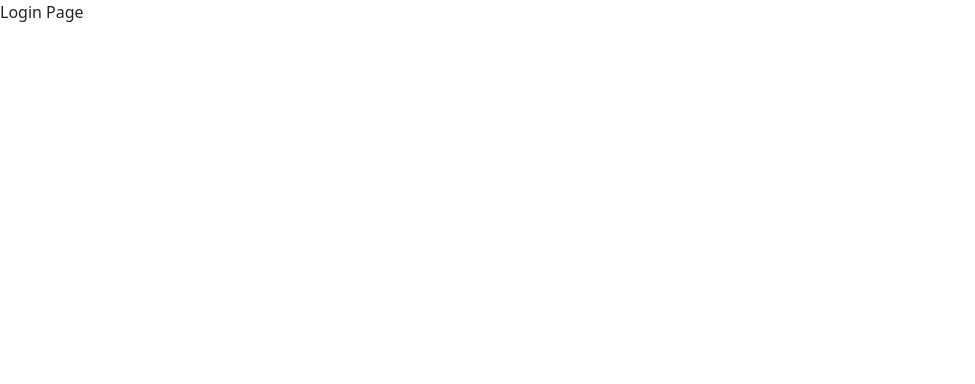
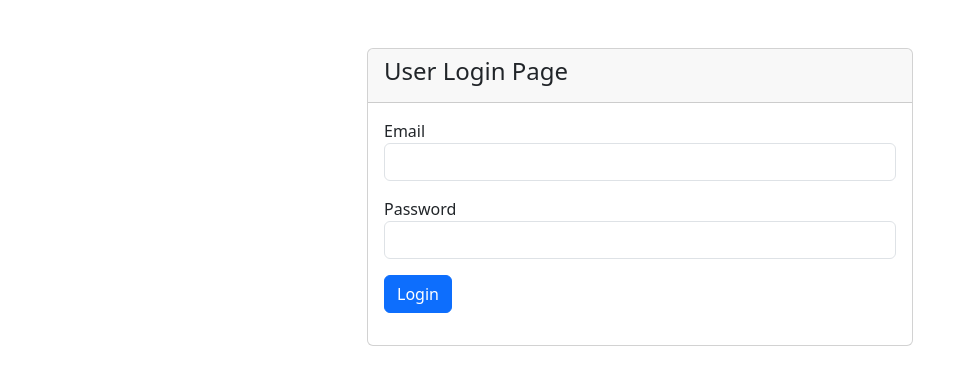
Before and after one commit to NuwanTheekshana/jobs-consultation, a React (Create React App) app: page /login in a window 1280 px wide. Shown: the top 384 px of the page, without its empty margins (0-975 px from the left). Built offline with nearby package versions, Linux system fonts and the light colour scheme.

Commit message:
create registration & login UI

```diff
--- a/package.json
+++ b/package.json
@@ -8,10 +8,14 @@
     "@testing-library/user-event": "^13.5.0",
     "axios": "^1.5.0",
     "bootstrap": "^5.3.1",
+    "echarts": "^5.4.3",
     "react": "^18.2.0",
     "react-dom": "^18.2.0",
+    "react-quill": "^2.0.0",
     "react-router-dom": "^6.15.0",
     "react-scripts": "5.0.1",
+    "simple-datatables": "^8.0.0",
+    "tinymce": "^6.7.0",
     "web-vitals": "^2.1.4"
   },
   "scripts": {
--- a/src/App.js
+++ b/src/App.js
@@ -1,14 +1,19 @@
 import './App.css';
 import Registration from './Auth/Register';
 import Login from './Auth/Login';
+import Home from './Home';
+import PrivateRoute from './PrivateRoute';
 import { BrowserRouter as Router, Route, Routes, Link, Navigate } from 'react-router-dom';
 
 function App() {
   return (
     <Router>
       <Routes>
-        <Route path="/Login" element={<Login />} />
-        <Route path="/Register" element={<Registration />} />
+        <Route path="/login" element={<Login />} />
+        <Route path="/register" element={<Registration />} />
+
+        {/* Use PrivateRoute for the protected route */}
+        <Route path="/home" element={<PrivateRoute element={<Home />} />} />
       </Routes>
     </Router>
   );
--- a/src/Auth/Login.js
+++ b/src/Auth/Login.js
@@ -2,10 +2,84 @@ import React, { Fragment, useState } from 'react';
 import axios from 'axios';
 import { useNavigate } from 'react-router-dom';
 
-function Register() {
+function Login() {
+
+    const [Email, setEmail] = useState('');
+    const [Password, setPassword] = useState('');
+
+    const navigate = useNavigate();
+
+    const handleEmailChange = (value) => {
+        setEmail(value);
+    };
+
+    const handlePasswordChange = (value) => {
+        setPassword(value);
+    };
+
+    const handleLogin = () => {
+        const data = {
+            email: Email,
+            password: Password
+        };
+
+        const url = 'https://localhost:7103/api/Login/login';
+
+        axios.post(url, data)
+            .then((result) => {
+                const { token } = result.data;
+                console.log(result.data);
+                if (token) {
+                    localStorage.setItem('token', token);
+                    localStorage.setItem('id', result.data.id)
+                    localStorage.setItem('UserName', result.data.userName)
+                    localStorage.setItem('Email', result.data.email)
+                    localStorage.setItem('Permission', result.data.permission)
+                    localStorage.setItem('Status', result.data.status)
+                    axios.defaults.headers.common['Authorization'] = `Bearer ${token}`;
+
+                    navigate('/home');
+                } else {
+                    alert('Login failed. No token received.');
+                }
+            })
+            .catch((error) => {
+                alert('Login failed. Please check your credentials.');
+            });
+    };
+
+
+
    return <div>
-    Login Page
+     <div className="container py-5">
+                <div className="row justify-content-center">
+                    <div className="col-md-6">
+                        <div className="card">
+                            <div className="card-header">
+                                <h4>User Login Page</h4>
+                            </div>
+                            <div className="card-body">
+
+                                    <div className="form-group mb-3">
+                                        <label>Email</label>
+                                        <input type="email" name="Email" onChange={(e) => handleEmailChange(e.target.value)}  className="form-control" />
+                                    </div>
+
+                                    <div className="form-group mb-3">
+                                        <label>Password</label>
+                                        <input type="password" name="Password" onChange={(e) => handlePasswordChange(e.target.value)}  className="form-control"/>
+                                    </div>
+
+                                    <div className="form-group mb-3">
+                                        <button type="submit" onClick={() => handleLogin()} className="btn btn-primary">Login</button>
+                                    </div>
+
+                            </div>
+                        </div>
+                    </div>
+                </div>
+            </div>
    </div>
 }
 
-export default Register;
+export default Login;
--- /dev/null
+++ b/src/Home.js
@@ -0,0 +1,44 @@
+import React, { useEffect, useState } from 'react';
+import { useNavigate } from 'react-router-dom';
+
+function Home() {
+  const navigate = useNavigate();
+  const [username, setUserName] = useState("");
+  const [Email, setEmail] = useState("");
+  const [token, setToken] = useState("");
+
+  useEffect(() => {
+    const storedToken = localStorage.getItem("token");
+    if (storedToken === null) {
+      navigate('/login');
+    } else {
+      setToken(storedToken);
+      setUserName(localStorage.getItem("UserName"));
+      setEmail(localStorage.getItem("Email"));
+    }
+  }, [navigate]);
+
+  const logout = (e) => {
+    e.preventDefault();
+    localStorage.removeItem('token');
+    localStorage.removeItem('id');
+    localStorage.removeItem('UserName');
+    localStorage.removeItem('Email');
+    localStorage.removeItem('Permission');
+    localStorage.removeItem('Status');
+    navigate('/login');
+  }
+
+  return (
+    <div>
+      Home <br></br>
+      Welcome {username}
+      <br></br>
+      {Email}
+      <br></br>
+      <button onClick={logout}>Logout</button>
+    </div>
+  );
+}
+
+export default Home;
--- /dev/null
+++ b/src/PrivateRoute.js
@@ -0,0 +1,12 @@
+import React from 'react';
+import { Route, Navigate } from 'react-router-dom';
+
+function PrivateRoute({ element }) {
+  // Check if the user is authenticated (e.g., has a valid token)
+  const isAuthenticated = !!localStorage.getItem('token'); // Change this to your authentication logic
+
+  // If authenticated, render the protected component; otherwise, redirect to the login page
+  return isAuthenticated ? element : <Navigate to="/login" />;
+}
+
+export default PrivateRoute;
```
Also changed, not shown: 1 other file (tests, documents, lock files or other folders).
